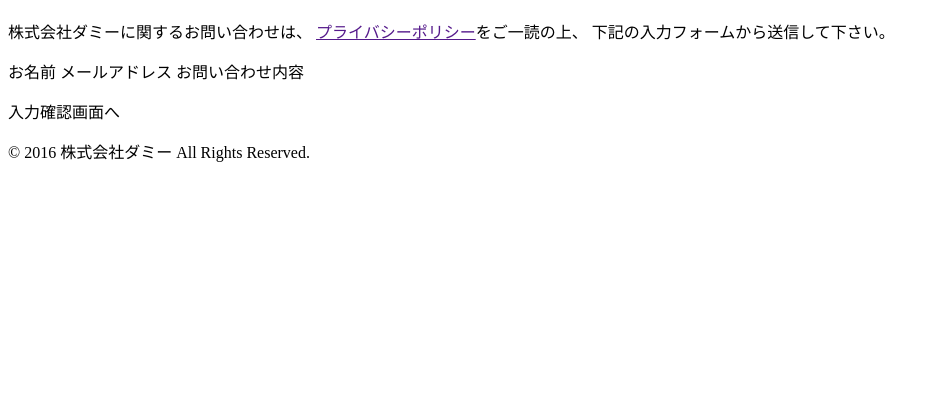
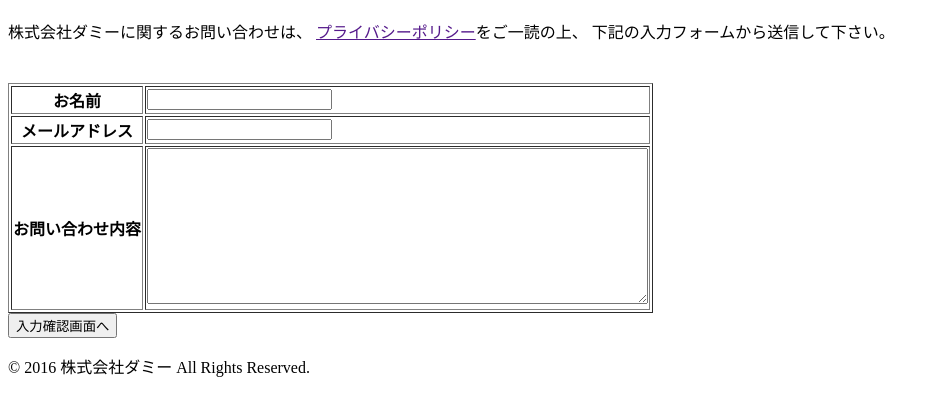
Before and after one commit to aya-kudoh/HTML-CSS, a plain HTML site: page practice2.html in a window 1280 px wide. Shown: the part 110-526 px from the top of the page, without its empty margins (0-940 px from the left). Drawn offline with Linux system fonts and the light colour scheme.

Commit message:
練習問題2

```diff
--- a/practice2.html
+++ b/practice2.html
@@ -12,17 +12,24 @@
        <a <link rel="privacy" href="" type="index.html" />プライバシーポリシー</a>をご一読の上、
        下記の入力フォームから送信して下さい。
     </p>
+　<form>
+    <table border="1">
+          <tr>
+              <th><label for="your_name">お名前</label></th>
+              <td><input type="text" id="your_name"></td>
+          </tr>
+          <tr>
+              <th><label for="your_email">メールアドレス</label></th>
+              <td><input type="text" id="your_email"></td>
+          </tr>
+          <tr>
+              <th><label for="inquiry">お問い合わせ内容</label></th>
+              <td><textarea id="inquiry" rows="10" cols="60"></textarea/></td>
+          </tr>
+    </table>
+  </form>
 
-    <table　border="1">
-        <tr>
-          <tr><label for="your_name">お名前</label></tr>
-          <td>
-          <tr>メールアドレス</tr>
-          <tr>お問い合わせ内容</tr>
-        </tr>
-    </table>
-
-    <p>入力確認画面へ</p>
+    <input type="submit" value="入力確認画面へ">
 <p>&copy; 2016 株式会社ダミー All Rights Reserved.</p>
 
 </body>
```
